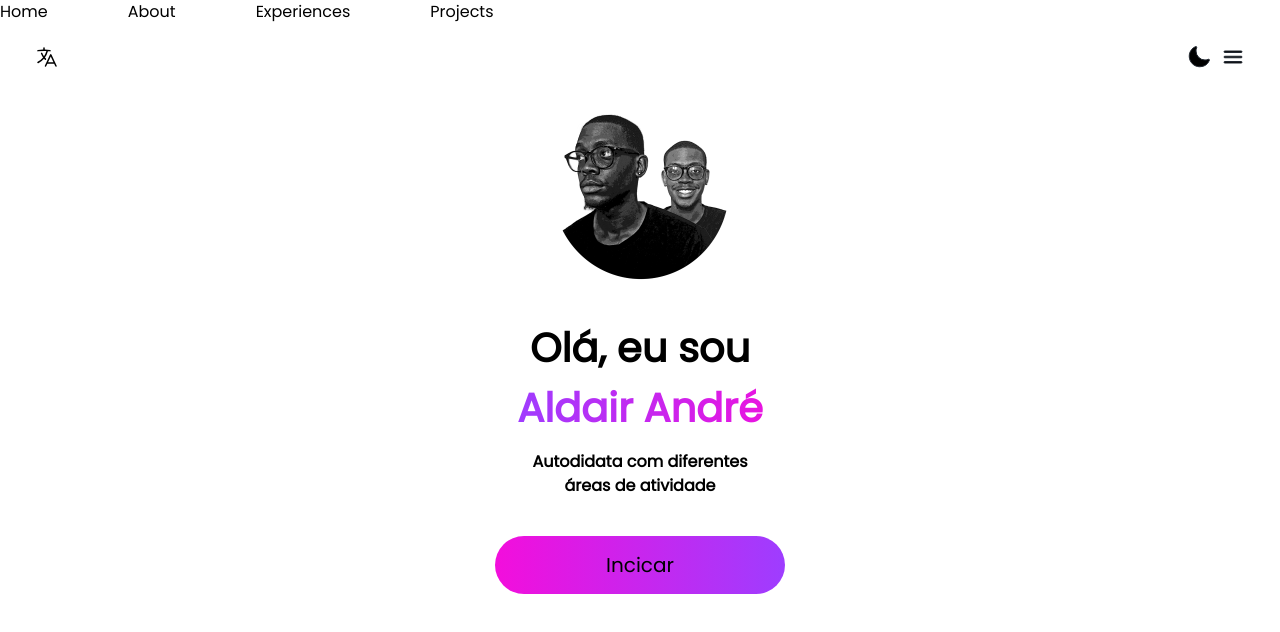
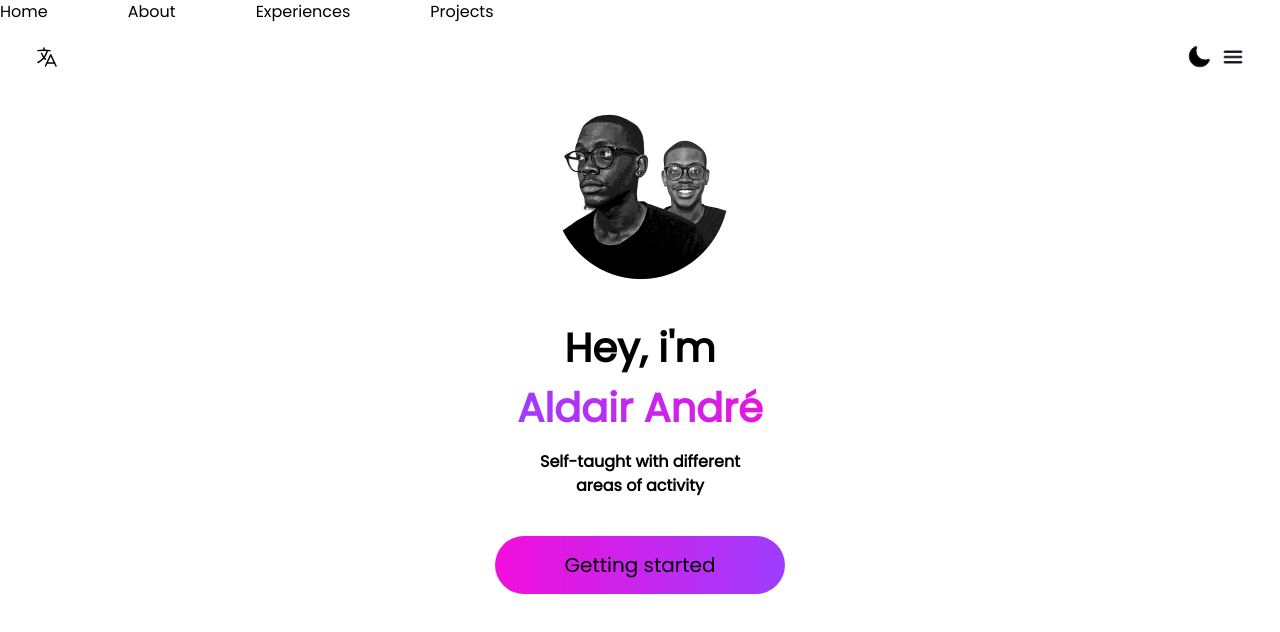
Before and after one commit to aldairandre99/portfolio, a Next.js app: page / in a window 1280 px wide. Shown: the top 632 px of the page. Built offline with nearby package versions, Linux system fonts and the light colour scheme.

Commit message:
:sparkles: Translating

```diff
--- a/app/components/Hero.tsx
+++ /dev/null
@@ -1,64 +0,0 @@
-"use client"
-
-import Image from 'next/image'
-import Avatar from '../images/aldair-andre.png'
-import Link from 'next/link'
-import { useLanguages } from '../contexts/LanguageContext'
-
-const dataEnglish = [
-  "Hey, i'm",
-  "Aldair André",
-  "Self-taught with different areas of activity",
-  "Getting started"
-]
-const dataPortuguese = [
-  "Olá, eu sou",
-  "Aldair André",
-  "Autodidata com diferentes áreas de atividade",
-  "Incicar"
-]
-
-const Hero = () => {
-
-  const { language } = useLanguages()
-
-  return(
-    <>
-      <section className="hero max-w-[290px] mx-auto">
-        <Image
-          src={Avatar}
-          alt='Aldair André'
-          width={179}
-          height={184}
-          priority
-          className='block mx-auto'
-        />
-        <div className='mt-[38px] text-clip'>
-          <h1 className='text-[40px] font-bold text-center'>
-            {
-              language === 'en' ? dataEnglish[0] : dataPortuguese[0]
-            }
-            <span className='block gradient-text'>Aldair André</span>
-          </h1>
-          <p className='max-w-[234px] mx-auto mt-[12px] text-base font-semibold text-center'>
-            {
-              language === 'en' ? dataEnglish[2] : dataPortuguese[2]
-            }
-          </p>
-        </div>
-        <div className='w-full mt-[38px] text-center'>
-            <button className='w-full py-[15px] px-[0px] bg-gradient-to-l from-[#9E3DFF] to-[#F30EDC] rounded-full font-poppins text-xl font-normal'>
-              <Link href='#about'>
-                {
-                  language === 'en' ? dataEnglish[3] : dataPortuguese[3]
-                }
-              </Link>
-            </button>
-        </div>
-      </section>
-    </>
-  )
-}
-
-
-export default Hero
--- /dev/null
+++ b/app/components/hero/ButtonText.tsx
@@ -0,0 +1,20 @@
+"use client"
+import React from 'react'
+import { useLanguages } from '../../contexts/LanguageContext'
+import { dataEnglish,dataPortuguese } from './const'
+import Link from 'next/link'
+
+const ButtonText = () => {
+
+  const { language } = useLanguages()
+
+  return (
+    <Link href='#about'>
+      {
+        language === 'en' ? dataEnglish[3] : dataPortuguese[3]
+      }
+    </Link>
+  )
+}
+
+export default ButtonText
--- /dev/null
+++ b/app/components/hero/Section.tsx
@@ -0,0 +1,32 @@
+import React from 'react'
+
+import Image from 'next/image'
+import Avatar from '../../images/aldair-andre.png'
+import ButtonText from './ButtonText'
+import Title from './Title'
+
+const Section = () => {
+
+  return (
+    <section className="hero max-w-[290px] mx-auto">
+      <Image
+        src={Avatar}
+        alt='Aldair André'
+        width={179}
+        height={184}
+        priority
+        className='block mx-auto'
+      />
+      <div className='mt-[38px] text-clip'>
+        <Title />
+      </div>
+      <div className='w-full mt-[38px] text-center'>
+        <button className='w-full py-[15px] px-[0px] bg-gradient-to-l from-[#9E3DFF] to-[#F30EDC] rounded-full font-poppins text-xl font-normal'>
+          <ButtonText />
+        </button>
+      </div>
+    </section>
+  )
+}
+
+export default Section
--- /dev/null
+++ b/app/components/hero/Title.tsx
@@ -0,0 +1,28 @@
+"use client"
+
+import React from 'react'
+import { useLanguages } from '../../contexts/LanguageContext'
+import { dataEnglish,dataPortuguese } from './const'
+
+const Title = () => {
+
+  const { language } = useLanguages()
+
+  return (
+    <>
+      <h1 className='text-[40px] font-bold text-center'>
+        {
+          language === 'en' ? dataEnglish[0] : dataPortuguese[0]
+        }
+        <span className='block gradient-text'>Aldair André</span>
+      </h1>
+      <p className='max-w-[234px] mx-auto mt-[12px] text-base font-semibold text-center'>
+        {
+          language === 'en' ? dataEnglish[2] : dataPortuguese[2]
+        }
+      </p>
+    </>
+  )
+}
+
+export default Title
--- /dev/null
+++ b/app/components/hero/const.ts
@@ -0,0 +1,17 @@
+const dataEnglish = [
+  "Hey, i'm",
+  "Aldair André",
+  "Self-taught with different areas of activity",
+  "Getting started"
+]
+const dataPortuguese = [
+  "Olá, eu sou",
+  "Aldair André",
+  "Autodidata com diferentes áreas de atividade",
+  "Incicar"
+]
+
+export {
+  dataEnglish,
+  dataPortuguese
+}
--- /dev/null
+++ b/app/components/hero/index.tsx
@@ -0,0 +1,10 @@
+import React from 'react'
+import Section from './Section'
+
+const Index = () => {
+  return (
+    <Section/>
+  )
+}
+
+export default Index
--- a/app/components/nav/Header.tsx
+++ /dev/null
@@ -1,69 +0,0 @@
-"use client"
-
-import { useTheme } from 'next-themes';
-import { useEffect, useState } from 'react';
-import {
-  Bars3Icon,
-  MoonIcon,
-  SunIcon,
-  LanguageIcon
-} from '@heroicons/react/24/solid';
-import { useLanguages } from '../../contexts/LanguageContext';
-
-
-const Header = () => {
-
-  const { systemTheme, theme, setTheme } = useTheme()
-  const [mounted, setMounted ] = useState(false)
-  const { language, changeLanguage } = useLanguages()
-
-  useEffect(()=>{
-    setMounted(true)
-  },[])
-
-  const currentTheme = theme === 'system' ? systemTheme : theme
-
-  return(
-    <header className="w-full">
-      <nav className="
-        hidden
-        lg:flex
-        lg:space-x-20
-        lg:items-center">
-        <ul className="
-          lg:flex
-          lg:items-center
-          lg:flex-wrap
-          lg:space-x-20"
-        >
-          <li>Home</li>
-          <li>About</li>
-          <li>Experiences</li>
-          <li>Projects</li>
-        </ul>
-      </nav>
-      <div className='flex justify-between pt-[21px] pb-[27.3px] ml-[35px] mr-[35.3px]'>
-
-        <LanguageIcon  className="w-6 h-6" onClick={() => { language === "en" ? changeLanguage("pt") : changeLanguage("en")}}/>
-
-        <div className='flex items-center'>
-
-          {
-            currentTheme === 'dark' ?
-            <SunIcon className='w-6 h-6 stroke-gray-300 mr-[10px]'onClick={()=>{setTheme("light")}}/>
-            :
-            <MoonIcon className='w-6 h-6 stroke-gray-300 mr-[10px]' onClick={()=>{setTheme("dark")}}/>
-
-          }
-
-          <Bars3Icon className='w-6 h-6 stroke-gray-300'/>
-
-        </div>
-
-
-      </div>
-    </header>
-  )
-}
-
-export default Header
--- /dev/null
+++ b/app/components/nav/Languageicon.tsx
@@ -0,0 +1,48 @@
+"use client"
+
+import React from 'react'
+import { useTheme } from 'next-themes';
+import { useEffect, useState } from 'react';
+import {
+  Bars3Icon,
+  MoonIcon,
+  SunIcon,
+  LanguageIcon
+} from '@heroicons/react/24/solid';
+import { useLanguages } from '../../contexts/LanguageContext';
+
+const Languageincon = () => {
+  const { systemTheme, theme, setTheme } = useTheme()
+  const [mounted, setMounted] = useState(false)
+  const { language, changeLanguage } = useLanguages()
+
+  useEffect(() => {
+    setMounted(true)
+  }, [])
+
+  const currentTheme = theme === 'system' ? systemTheme : theme
+  return (
+    <div className='flex justify-between pt-[21px] pb-[27.3px] ml-[35px] mr-[35.3px]'>
+
+      <LanguageIcon className="w-6 h-6" onClick={() => { language === "en" ? changeLanguage("pt") : changeLanguage("en") }} />
+
+      <div className='flex items-center'>
+
+        {
+          currentTheme === 'dark' ?
+            <SunIcon className='w-6 h-6 stroke-gray-300 mr-[10px]' onClick={() => { setTheme("light") }} />
+            :
+            <MoonIcon className='w-6 h-6 stroke-gray-300 mr-[10px]' onClick={() => { setTheme("dark") }} />
+
+        }
+
+        <Bars3Icon className='w-6 h-6 stroke-gray-300' />
+
+      </div>
+
+
+    </div>
+  )
+}
+
+export default Languageincon
--- /dev/null
+++ b/app/components/nav/Nav.tsx
@@ -0,0 +1,25 @@
+import React from 'react'
+
+const Nav = () => {
+  return (
+    <nav className="
+        hidden
+        lg:flex
+        lg:space-x-20
+        lg:items-center">
+      <ul className="
+          lg:flex
+          lg:items-center
+          lg:flex-wrap
+          lg:space-x-20"
+      >
+        <li>Home</li>
+        <li>About</li>
+        <li>Experiences</li>
+        <li>Projects</li>
+      </ul>
+    </nav>
+  )
+}
+
+export default Nav
--- /dev/null
+++ b/app/components/nav/index.tsx
@@ -0,0 +1,14 @@
+import React from 'react'
+import Nav from './Nav'
+import Languageicon from './Languageicon'
+
+const Index = () => {
+  return (
+    <header>
+      <Nav/>
+      <Languageicon/>
+    </header>
+  )
+}
+
+export default Index
--- a/app/layout.tsx
+++ b/app/layout.tsx
@@ -2,12 +2,13 @@ import type { Metadata } from "next"
 import { Poppins } from "next/font/google"
 
 const int = Poppins({
-  subsets : ['latin'],
-  weight : ['400'],
+  subsets: ['latin'],
+  weight: ['400'],
   style: 'normal',
 })
 
 import './globals.css'
+import { LanguageProvider } from "./contexts/LanguageContext"
 
 export const metadata: Metadata = {
   title: 'Aldair André',
@@ -21,7 +22,11 @@ export default function RootLayout({
 }) {
   return (
     <html lang="en" className={int.className}>
-      <body>{children}</body>
+      <body>
+        <LanguageProvider>
+          {children}
+        </LanguageProvider>
+      </body>
     </html>
   )
 }
--- a/app/page.tsx
+++ b/app/page.tsx
@@ -1,5 +1,5 @@
-import Hero from "./components/Hero";
-import Header from "./components/nav/Header";
+import Hero from "./components/hero";
+import Header from "./components/nav";
 
 
 export default function Home() {
```
